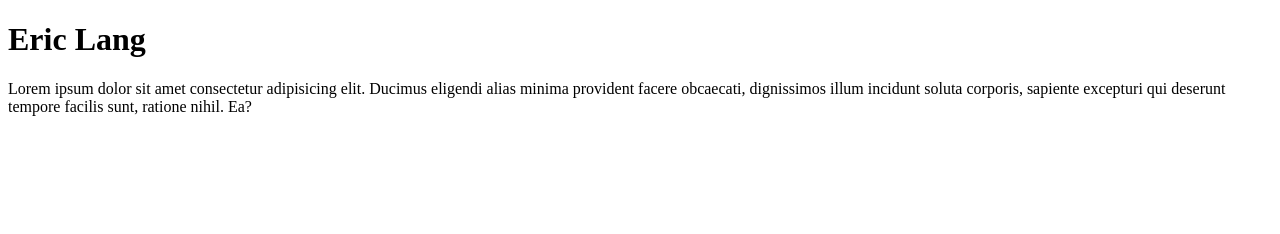
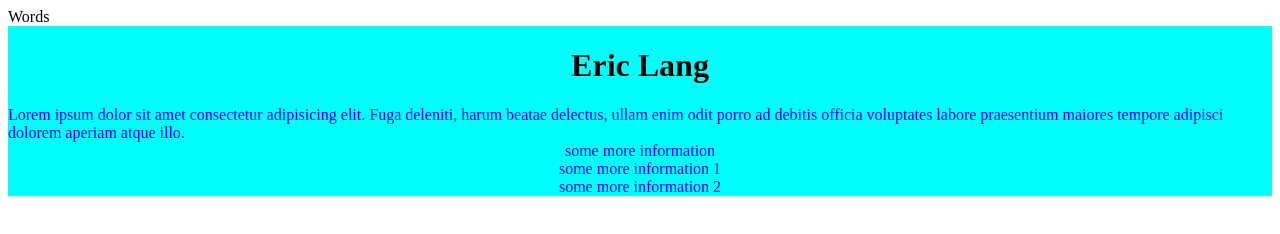
Before and after one commit to 88potatoes/new_website, a plain HTML site: page index.html in a window 1280 px wide. Drawn offline with Linux system fonts and the light colour scheme.

Commit message:
updating main body

```diff
--- a/index.html
+++ b/index.html
@@ -4,12 +4,18 @@
     <meta charset="UTF-8">
     <meta http-equiv="X-UA-Compatible" content="IE=edge">
     <meta name="viewport" content="width=device-width, initial-scale=1.0">
+    <link href="style.css" rel="stylesheet">
     <title>Website</title>
 </head>
 <body>
-    <h1>Eric Lang</h1>
-    <p>
-        Lorem ipsum dolor sit amet consectetur adipisicing elit. Ducimus eligendi alias minima provident facere obcaecati, dignissimos illum incidunt soluta corporis, sapiente excepturi qui deserunt tempore facilis sunt, ratione nihil. Ea?
-    </p>
+    <header>Words</header>
+    <div class="main_body">
+        <h1 class="name">Eric Lang</h1>
+        <div class="info">Lorem ipsum dolor sit amet consectetur adipisicing elit. Fuga deleniti, harum beatae delectus, ullam enim odit porro ad debitis officia voluptates labore praesentium maiores tempore adipisci dolorem aperiam atque illo.</div>
+        <div class="info">some more information</div>
+        <div class="info">some more information 1</div>
+        <div class="info">some more information 2</div>
+    </div>
+    <footer></footer>
 </body>
 </html>
--- /dev/null
+++ b/style.css
@@ -0,0 +1,11 @@
+.main_body {
+    display: flex;
+    flex-direction: column;
+    align-items: center;
+    justify-content: center;
+    background-color: aqua;
+}
+
+.info {
+    color: blue;
+}
```
